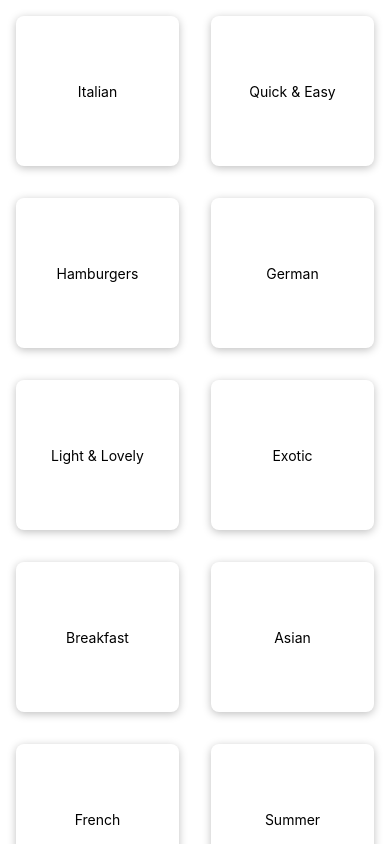
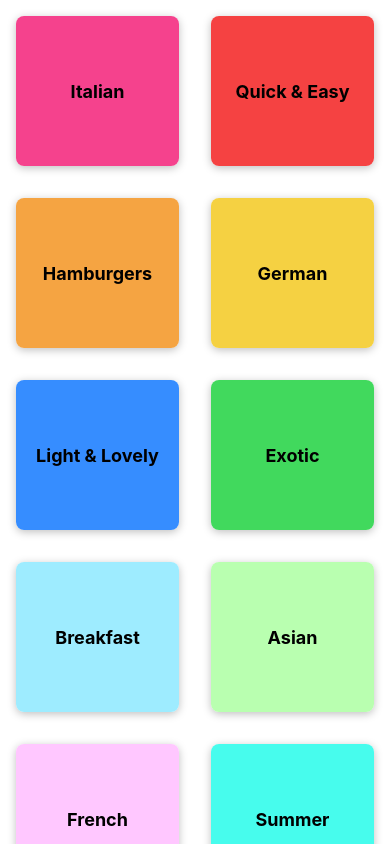
Before and after one commit to Edswel/reactnativemenu, a React Native app: screen / in a window 390 px wide. Built offline with nearby package versions, Linux system fonts and the light colour scheme.

Commit message:
More styling for categories screen

```diff
--- a/App.js
+++ b/App.js
@@ -4,7 +4,10 @@
 
 export default function App() {
   return (
-    <CategoriesScreen />
+    <>
+      <StatusBar style='light' />
+      <CategoriesScreen />
+    </>
   );
 }
 
--- a/app.json
+++ b/app.json
@@ -5,6 +5,7 @@
     "version": "1.0.0",
     "orientation": "portrait",
     "icon": "./assets/icon.png",
+    "backgroundColor": "#24180f",
     "splash": {
       "image": "./assets/splash.png",
       "resizeMode": "contain",
--- a/components/CategoryGridTile.js
+++ b/components/CategoryGridTile.js
@@ -1,11 +1,13 @@
-import { View, Pressable, Text, StyleSheet } from 'react-native';
+import { View, Pressable, Text, StyleSheet, Platform } from 'react-native';
 
 function CategoryGridTile({ title, color }) {
     return (
         <View style={styles.gridItem}>
-            <Pressable style={styles.button}>
-                <View style={styles.innerContainer}>
-                    <Text>{title}</Text>
+            <Pressable
+                android_ripple={{ color: '#ccc' }}
+                style={({ pressed }) => [styles.button, pressed ? styles.buttonPressed : null]}>
+                <View style={[styles.innerContainer, { backgroundColor: color }]}>
+                    <Text style={styles.title}>{title}</Text>
                 </View>
             </Pressable>
         </View>
@@ -25,15 +27,24 @@
         shadowColor: '#000',
         shadowOpacity: 0.25,
         shadowOffset: { width: 0, height: 2 },
-        shadowRadius: 8
+        shadowRadius: 8,
+        overflow: Platform.OS === 'android' ? 'hidden' : 'visible'
     },
     button: {
         flex: 1
     },
+    buttonPressed: {
+        opacity: 0.5
+    },
     innerContainer: {
         flex: 1,
         padding: 16,
+        borderRadius: 8,
         justifyContent: 'center',
         alignItems: 'center'
+    },
+    title: {
+        fontWeight: 'bold',
+        fontSize: 18
     }
 });
```
